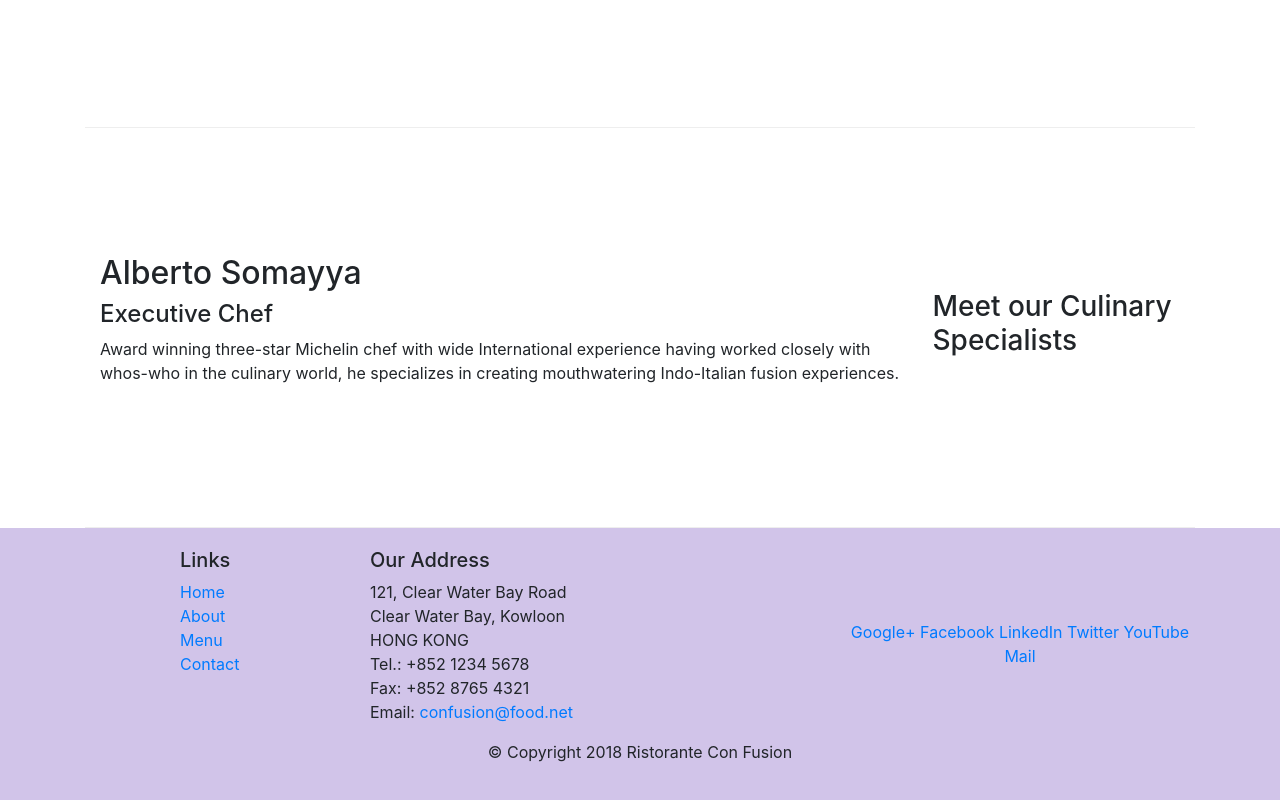
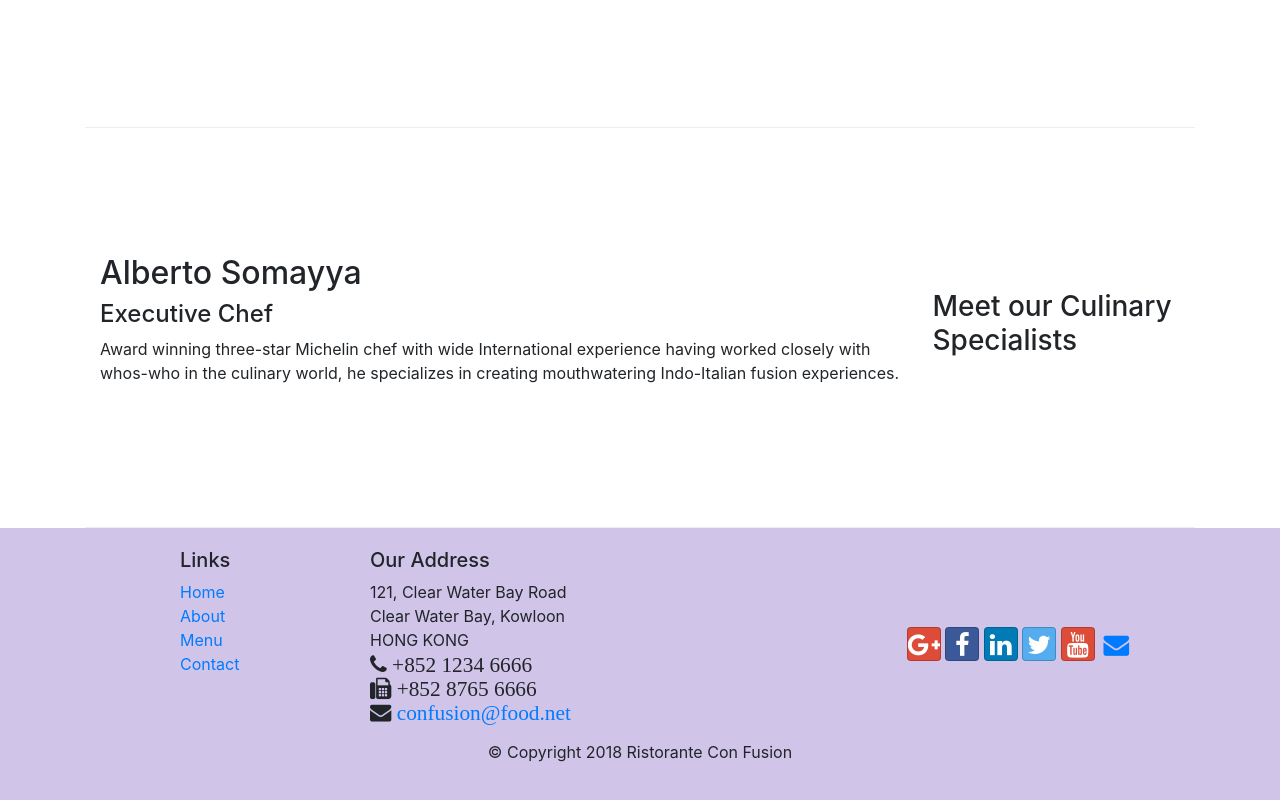
Before and after one commit to seygorin/create-site-style-coursera, a website: page index.html in a window 1280 px wide. Shown: the part 932-1732 px from the top of the page. Drawn offline with nearby package versions, Linux system fonts and the light colour scheme.

Commit message:
Icon Fonts

```diff
--- a/index.html
+++ b/index.html
@@ -9,6 +9,8 @@
 
     <!-- Bootstrap CSS -->
     <link rel="stylesheet" href="node_modules/bootstrap/dist/css/bootstrap.min.css">
+    <link rel="stylesheet" href="node_modules/font-awesome/css/font-awesome.min.css">
+    <link rel="stylesheet" href="node_modules/bootstrap-social/bootstrap-social.css">
     <link rel="stylesheet" href="/css/style.css">
     <title>Ristorante Con Fusion</title>
    </head>
@@ -23,10 +25,10 @@
             <a class="navbar-brand mr-auto" href="#">Ristorante Con Fusion</a>
             <div class="collapse navbar-collapse" id="Navbar">
                 <ul class="navbar-nav mr-auto">
-                    <li class="nav-item"><a class="nav-link active" href="./index.html">Home</a></li>
-                    <li class="nav-item"><a class="nav-link" href="./aboutus.html">About</a></li>
-                    <li class="nav-item"><a class="nav-link" href="#">Menu</a></li>
-                    <li class="nav-item"><a class="nav-link" href="#">Contact</a></li>
+                    <li class="nav-item"><a class="nav-link active" href="./index.html"><span class="fa fa-home fa-lg"> Home</span></a></li>
+                    <li class="nav-item"><a class="nav-link" href="./aboutus.html"><span class="fa fa-info fa-lg"> About</span></a></li>
+                    <li class="nav-item"><a class="nav-link" href="#"><span class="fa fa-list fa-lg"> Menu</span></a></li>
+                    <li class="nav-item"><a class="nav-link" href="#"><span class="fa fa-address-card fa-lg"> Contact</span></a></li>
                 </ul>
             </div>
 
@@ -98,19 +100,19 @@
 		              121, Clear Water Bay Road<br>
 		              Clear Water Bay, Kowloon<br>
 		              HONG KONG<br>
-		              Tel.: +852 1234 5678<br>
-		              Fax: +852 8765 4321<br>
-		              Email: <a href="mailto:confusion@food.net">confusion@food.net</a>
+		              <i class="fa fa-phone fa-lg"> +852 1234 6666</i><br>
+		              <i class="fa fa-fax fa-lg"> +852 8765 6666</i><br>
+                      <i class="fa fa-envelope fa-lg"><a href="mailto:confusion@food.net"> confusion@food.net</i> </a>
 		           </address>
                 </div>
                 <div class="col-12 col-sm-4 align-self-center">
                     <div class="text-center">
-                        <a href="http://google.com/+">Google+</a>
-                        <a href="http://www.facebook.com/profile.php?id=">Facebook</a>
-                        <a href="http://www.linkedin.com/in/">LinkedIn</a>
-                        <a href="http://twitter.com/">Twitter</a>
-                        <a href="http://youtube.com/">YouTube</a>
-                        <a href="mailto:">Mail</a>
+                        <a class="btn btn-social-icon btn-google" href="http://google.com/+"><i class="fa fa-google-plus fa-lg"></i></a>
+                        <a class="btn btn-social-icon btn-facebook" href="http://www.facebook.com/profile.php?id="><i class="fa fa-facebook fa-lg"></i></a>
+                        <a class="btn btn-social-icon btn-linkedin" href="http://www.linkedin.com/in/"><i class="fa fa-linkedin"></i></a>
+                        <a class="btn btn-social-icon btn-twitter" href="http://twitter.com/"><i class="fa fa-twitter"></i></a>
+                        <a class="btn btn-social-icon btn-google" href="http://youtube.com/"><i class="fa fa-youtube"></i></a>
+                        <a class="btn btn-social-icon btn-envelope" href="mailto:"><i class="fa fa-envelope"></i></a>
                     </div>
                 </div>
            </div>
--- a/package.json
+++ b/package.json
@@ -15,6 +15,8 @@
   },
   "dependencies": {
     "bootstrap": "^4.0.0",
+    "bootstrap-social": "^5.1.1",
+    "font-awesome": "^4.7.0",
     "jquery": "^3.3.1",
     "popper.js": "^1.12.9"
   }
```
Also changed, not shown: aboutus.html (+15 -13 lines), 1 other file.
